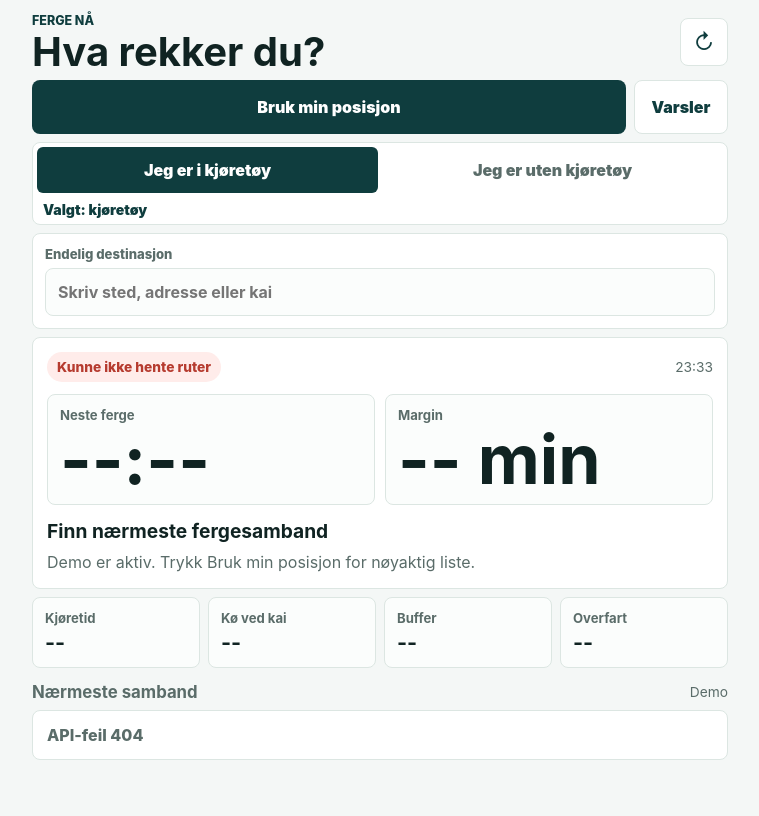
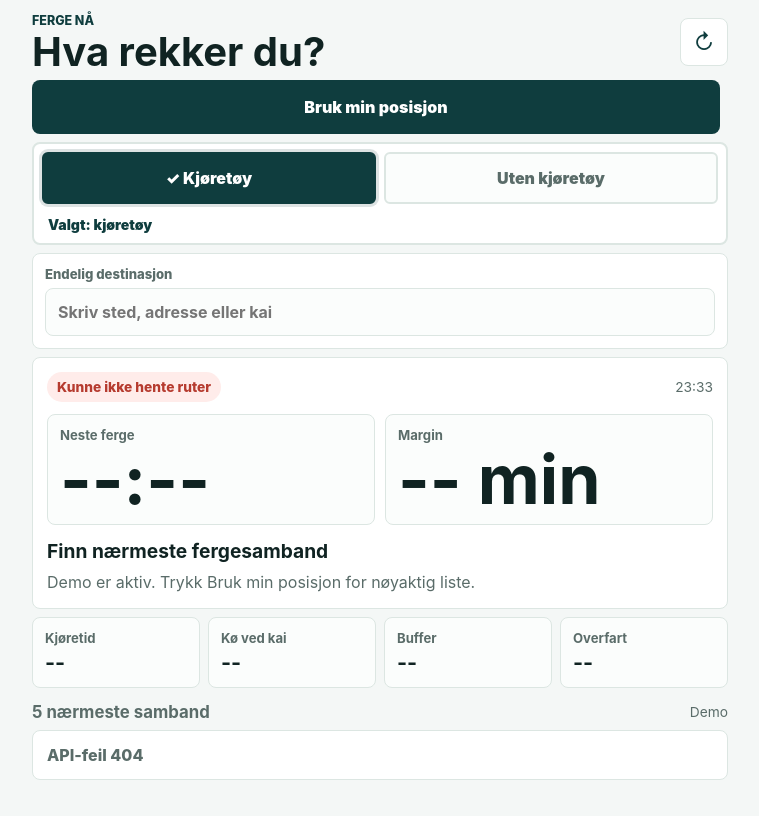
Before and after one commit to 5h67np2pg5-ctrl/ferge-na, a website: page public/index.html in a window 1280 px wide. Shown: the whole page, without its empty margins (260-1019 px from the left). Drawn offline with Linux system fonts and the light colour scheme; no server answers.

Commit message:
Clarify travel mode selection and nearest route list

```diff
--- a/public/app.js
+++ b/public/app.js
@@ -7,11 +7,10 @@ const state = {
   routes: []
 };
 
-const APP_VERSION = "v12";
+const APP_VERSION = "v13";
 
 const elements = {
   locateButton: document.querySelector("#locateButton"),
-  notifyButton: document.querySelector("#notifyButton"),
   refreshButton: document.querySelector("#refreshButton"),
   modeButtons: [...document.querySelectorAll(".mode-button")],
   modeSummary: document.querySelector("#modeSummary"),
@@ -34,7 +33,6 @@ const elements = {
 };
 
 elements.locateButton.addEventListener("click", locate);
-elements.notifyButton.addEventListener("click", enableNotifications);
 elements.refreshButton.addEventListener("click", refresh);
 elements.modeButtons.forEach((button) => button.addEventListener("click", () => setTravelMode(button.dataset.mode)));
 elements.destinationInput.addEventListener("input", handleDestinationInput);
@@ -96,6 +94,7 @@ async function refresh() {
 
   try {
     setLoading("Oppdaterer");
+    renderRouteLoading();
     let nearby = await fetchNearbyRoutes(true);
     let destinationFiltered = Boolean(state.destination);
     if (destinationFiltered && !(nearby.routes || []).length) {
@@ -104,7 +103,7 @@ async function refresh() {
     }
 
     state.routes = nearby.routes || [];
-    elements.routeListTitle.textContent = destinationFiltered ? "Aktuelle samband" : "Nærmeste samband";
+    elements.routeListTitle.textContent = destinationFiltered ? "Aktuelle samband" : "5 nærmeste samband";
     elements.sourceLabel.textContent = `${nearby.source === "entur-authoritative" ? "Entur" : "Fallback"} · ${APP_VERSION}`;
 
     if ((!state.selectedTerminalId || !state.routes.some((route) => route.id === state.selectedTerminalId)) && state.routes[0]) {
@@ -174,7 +173,8 @@ async function fetchNearbyRoutes(useDestination) {
   const query = new URLSearchParams({
     lat: String(state.position.lat),
     lon: String(state.position.lon),
-    travelMode: state.travelMode
+    travelMode: state.travelMode,
+    limit: "5"
   });
   if (useDestination) appendDestinationParams(query);
   return fetchJson(`/api/ferries/nearby?${query}`);
@@ -221,6 +221,15 @@ function renderRoutes(errorMessage = "") {
   }
 }
 
+function renderRouteLoading() {
+  elements.routeListTitle.textContent = "5 nærmeste samband";
+  elements.routeList.innerHTML = "";
+  const loading = document.createElement("div");
+  loading.className = "empty-routes";
+  loading.textContent = "Henter fergestrekninger...";
+  elements.routeList.append(loading);
+}
+
 function formatRouteDescriptor(route) {
   const type = route.transportSubmode === "localCarFerry" ? "bilferge" : "hurtigbåt";
   return route.routeCode ? `${type} ${route.routeCode}` : type;
@@ -240,6 +249,11 @@ function renderTravelMode() {
     const active = button.dataset.mode === state.travelMode;
     button.classList.toggle("active", active);
     button.setAttribute("aria-pressed", active ? "true" : "false");
+    button.textContent = active
+      ? `✓ ${button.dataset.mode === "vehicle" ? "Kjøretøy" : "Uten kjøretøy"}`
+      : button.dataset.mode === "vehicle"
+        ? "Kjøretøy"
+        : "Uten kjøretøy";
   }
   elements.modeSummary.textContent = state.travelMode === "vehicle"
     ? "Valgt: kjøretøy"
@@ -346,30 +360,6 @@ function seedDemo() {
   renderAlerts([]);
 }
 
-async function enableNotifications() {
-  if (!("Notification" in window)) {
-    renderAlerts([
-      {
-        level: "warning",
-        title: "Varsler støttes ikke",
-        detail: "Denne nettleseren kan ikke vise PWA-varsler."
-      }
-    ]);
-    return;
-  }
-
-  const permission = await Notification.requestPermission();
-  elements.notifyButton.textContent = permission === "granted" ? "Varsler på" : "Varsler av";
-  elements.notifyButton.classList.toggle("active", permission === "granted");
-
-  if (permission === "granted") {
-    new Notification("Ferge NÅ", {
-      body: "Du får varsel når margin, kø eller avgang endrer seg.",
-      icon: "/icon.svg"
-    });
-  }
-}
-
 async function disableServiceWorkerCache() {
   if (!("serviceWorker" in navigator)) return;
   const registrations = await navigator.serviceWorker.getRegistrations().catch(() => []);
--- a/public/index.html
+++ b/public/index.html
@@ -21,11 +21,10 @@
 
       <section class="quick-actions" aria-label="Start">
         <button class="primary-action" id="locateButton" type="button">Bruk min posisjon</button>
-        <button class="secondary-action" id="notifyButton" type="button">Varsler</button>
       </section>
 
       <section class="travel-mode" aria-label="Reisemåte">
-        <button class="mode-button active" id="vehicleModeButton" type="button" data-mode="vehicle">Jeg er i kjøretøy</button>
+        <button class="mode-button active" id="vehicleModeButton" type="button" data-mode="vehicle">✓ Kjøretøy</button>
         <button class="mode-button" id="footModeButton" type="button" data-mode="foot">Jeg er uten kjøretøy</button>
         <p class="mode-summary" id="modeSummary">Valgt: kjøretøy</p>
       </section>
--- a/public/styles.css
+++ b/public/styles.css
@@ -98,10 +98,10 @@ h1 {
 .travel-mode {
   display: grid;
   grid-template-columns: 1fr 1fr;
-  gap: 4px;
+  gap: 8px;
   margin-top: 8px;
-  padding: 4px;
-  border: 1px solid var(--line);
+  padding: 8px;
+  border: 2px solid var(--line);
   border-radius: 8px;
   background: var(--surface);
 }
@@ -115,17 +115,19 @@ h1 {
 }
 
 .mode-button {
-  min-height: 46px;
-  border: 0;
+  min-height: 52px;
+  border: 2px solid var(--line);
   border-radius: 6px;
-  background: transparent;
+  background: #fbfdfc;
   color: var(--muted);
   font-weight: 900;
 }
 
 .mode-button.active {
+  border-color: var(--brand);
   background: var(--brand);
   color: #fff;
+  box-shadow: 0 0 0 3px rgba(15, 61, 62, 0.14);
 }
 
 .mode-button:focus-visible,
```
